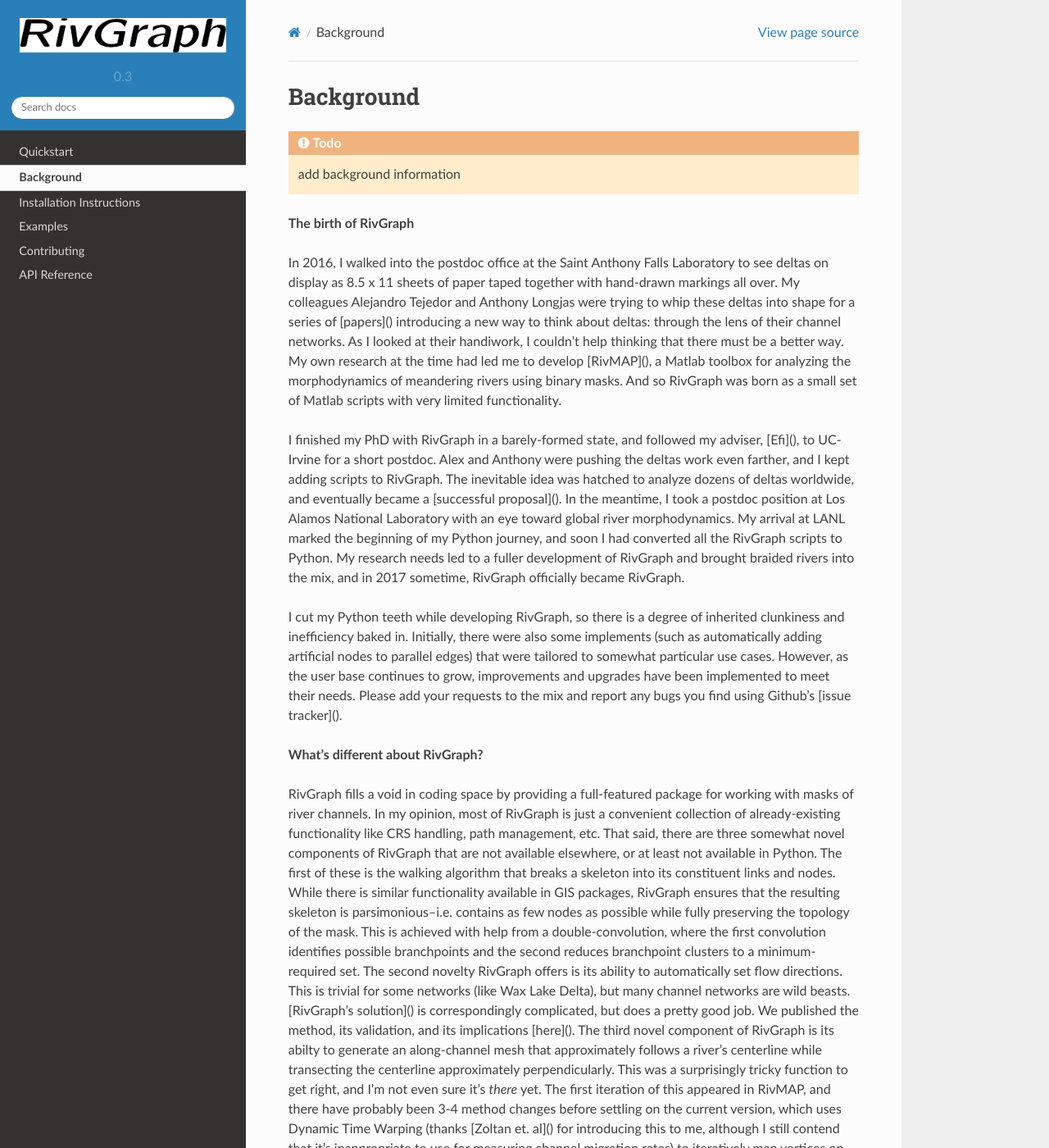
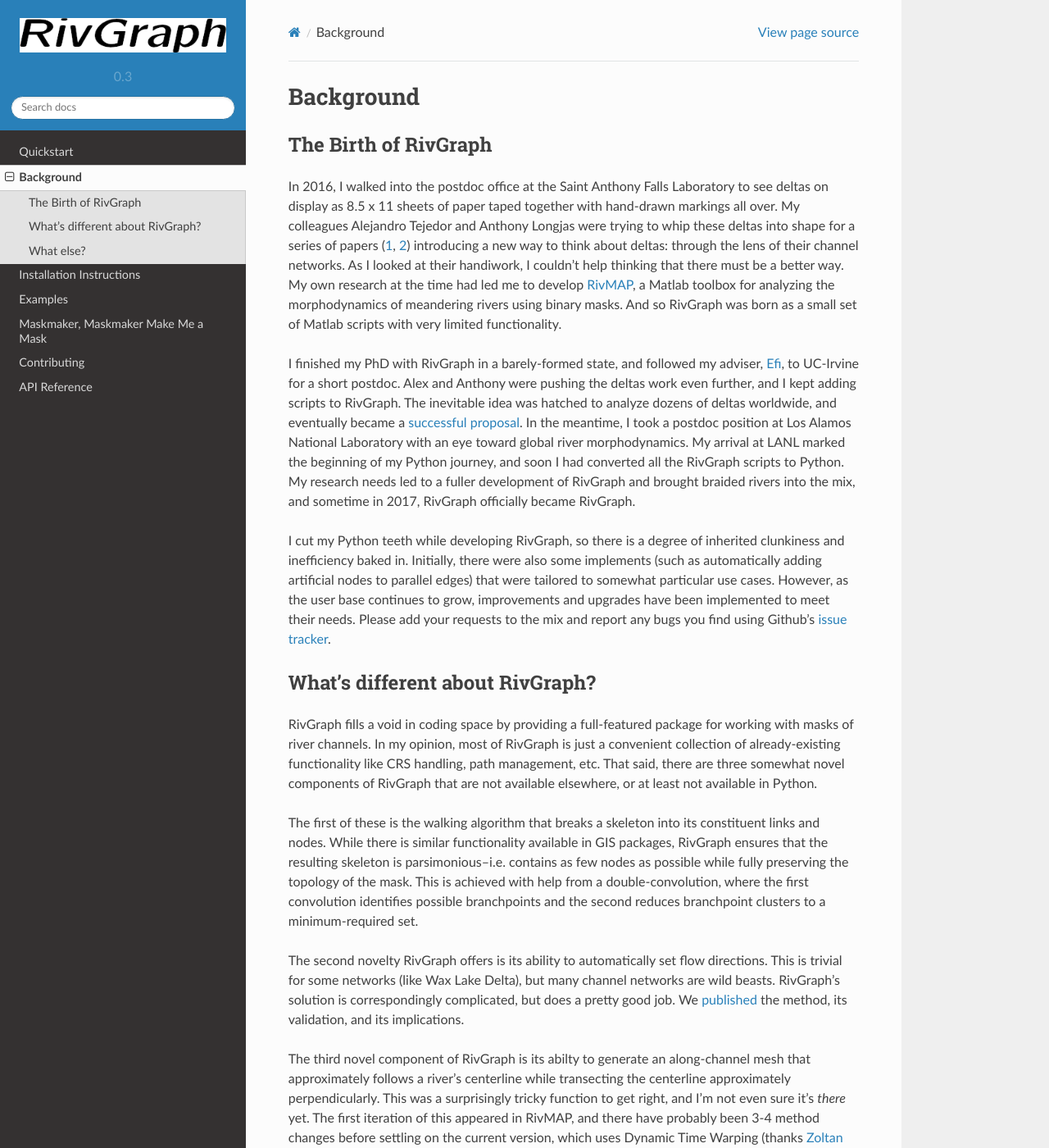
Before and after one commit to VeinsOfTheEarth/RivGraph, a Sphinx documentation site: the page built from docs/source/background/index.rst, in a window 1280 px wide and 1400 px high. Shown: the whole window at 82% size. Built offline with Sphinx 7.4.7 and the Read the Docs theme 2.0.0, drawn with Linux system fonts in a browser that asks for light colours; some of the changed text lies outside the part shown.

Commit message:
updating docs

```diff
--- a/docs/source/background/index.rst
+++ b/docs/source/background/index.rst
@@ -4,49 +4,53 @@
 Background
 ==========
 
-.. todo:: add background information
-
-**The birth of RivGraph**
+***********************
+The Birth of RivGraph
+***********************
 
 In 2016, I walked into the postdoc office at the Saint Anthony Falls Laboratory to see deltas on display as 8.5 x 11 sheets of paper
 taped together with hand-drawn markings all over. My colleagues Alejandro Tejedor and Anthony Longjas were trying to whip these deltas
-into shape for a series of [papers]() introducing a new way to think about deltas: through the lens of their channel networks. As I
+into shape for a series of papers (`1 <https://doi.org/10.1002/2014WR016604>`_, `2 <https://doi.org/10.1002/2014WR016604>`_) introducing a new way to think about deltas: through the lens of their channel networks. As I
 looked at their handiwork, I couldn't help thinking that there must be a better way. My own research at the time had led me to develop
-[RivMAP](), a Matlab toolbox for analyzing the morphodynamics of meandering rivers using binary masks. And so RivGraph was born as a small
-set of Matlab scripts with very limited functionality.
+`RivMAP <https://doi.org/10.1002/2016EA000196>`_, a Matlab toolbox for analyzing the morphodynamics of meandering rivers using binary masks. And so RivGraph was born as a small set of Matlab scripts with very limited functionality.
 
-I finished my PhD with RivGraph in a barely-formed state, and followed my adviser, [Efi](), to UC-Irvine for a short postdoc. Alex and
-Anthony were pushing the deltas work even farther, and I kept adding scripts to RivGraph. The inevitable idea was hatched to analyze
-dozens of deltas worldwide, and eventually became a [successful proposal](). In the meantime, I took a postdoc position at Los Alamos
+I finished my PhD with RivGraph in a barely-formed state, and followed my adviser, `Efi <http://efi.eng.uci.edu/>`_, to UC-Irvine for a short postdoc. Alex and Anthony were pushing the deltas work even further, and I kept adding scripts to RivGraph. The inevitable idea was hatched to analyze dozens of deltas worldwide, and eventually became a `successful proposal <https://www.nsf.gov/awardsearch/showAward?AWD_ID=1812019>`_. In the meantime, I took a postdoc position at Los Alamos
 National Laboratory with an eye toward global river morphodynamics. My arrival at LANL marked the beginning of my Python journey, and
 soon I had converted all the RivGraph scripts to Python. My research needs led to a fuller development of RivGraph and brought braided
-rivers into the mix, and in 2017 sometime, RivGraph officially became RivGraph.
+rivers into the mix, and sometime in 2017, RivGraph officially became RivGraph.
 
 I cut my Python teeth while developing RivGraph, so there is a degree of inherited clunkiness and inefficiency baked in. Initially, there
 were also some implements (such as automatically adding artificial nodes to parallel edges) that were tailored to somewhat particular use
 cases. However, as the user base continues to grow, improvements and upgrades have been implemented to meet their needs. Please add your requests
-to the mix and report any bugs you find using Github's [issue tracker]().
+to the mix and report any bugs you find using Github's `issue tracker <https://github.com/jonschwenk/RivGraph/issues>`_.
 
-**What's different about RivGraph?**
+********************************
+What's different about RivGraph?
+********************************
 
 RivGraph fills a void in coding space by providing a full-featured package for working with masks of river channels.
 In my opinion, most of RivGraph is just a convenient collection of already-existing functionality like CRS handling, path management,
 etc. That said, there are three somewhat novel components of RivGraph that are not available elsewhere, or at least not available in
-Python. The first of these is the walking algorithm that breaks a skeleton into its constituent links and nodes. While there is similar
+Python.
+
+The first of these is the walking algorithm that breaks a skeleton into its constituent links and nodes. While there is similar
 functionality available in GIS packages, RivGraph ensures that the resulting skeleton is parsimonious--i.e. contains as few nodes as possible
 while fully preserving the topology of the mask. This is achieved with help from a double-convolution, where the first convolution identifies possible
-branchpoints and the second reduces branchpoint clusters to a minimum-required set. The second novelty RivGraph offers is its ability
-to automatically set flow directions. This is trivial for some networks (like Wax Lake Delta), but many channel networks are wild beasts. [RivGraph's
-solution]() is correspondingly complicated, but does a pretty good job. We published the method, its validation, and its implications
-[here](). The third novel component of RivGraph is its abilty to generate an along-channel mesh that approximately follows a river's centerline
+branchpoints and the second reduces branchpoint clusters to a minimum-required set.
+
+The second novelty RivGraph offers is its ability
+to automatically set flow directions. This is trivial for some networks (like Wax Lake Delta), but many channel networks are wild beasts. RivGraph's
+solution is correspondingly complicated, but does a pretty good job. We `published  <https://esurf.copernicus.org/articles/8/87/2020/esurf-8-87-2020.html>`_ the method, its validation, and its implications.
+
+The third novel component of RivGraph is its abilty to generate an along-channel mesh that approximately follows a river's centerline
 while transecting the centerline approximately perpendicularly. This was a surprisingly tricky function to get right, and I'm not even
-sure it's *there* yet. The first iteration of this appeared in RivMAP, and there have probably been 3-4 method changes before settling on
-the current version, which uses Dynamic Time Warping (thanks [Zoltan et. al]() for introducing this to me, although I still contend that
-it's inappropriate to use for measuring channel migration rates) to iteratively map vertices on buffered centerlines away from the original.
+sure it's *there* yet. The first iteration of this appeared in RivMAP, and there have probably been 3-4 method changes before settling on the current version, which uses Dynamic Time Warping (thanks `Zoltan et. al <https://doi.org/10.1130/G45608.1>`_ for introducing this to me, although I still contend that it's inappropriate to use for measuring channel migration rates) to iteratively map vertices on buffered centerlines away from the original.
 
-**What else?**
+**********
+What else?
+**********
 
 While RivGraph is designed around channel networks, it contains a smattering of tools that can be useful across a broad range of analyses.
-For instance, the [mask_to_graph.py]() script contains tools that will convert *any* binary mask to a vectorized skeleton, not just river
-channel networks. There are a number of image processing tools in [im_utils.py]() that I use frequently in other projects, like a Matlab-like
-implementation of regionprops(). I have found one of the most broadly useful tools in RivGraph is [write_geotiff](), which does what it says.
+For instance, the `mask_to_graph.py <https://github.com/jonschwenk/RivGraph/blob/master/rivgraph/mask_to_graph.py>`_ script contains tools that will convert *any* binary mask to a vectorized skeleton, not just river
+channel networks. There are a number of image processing tools in `im_utils.py <https://github.com/jonschwenk/RivGraph/blob/master/rivgraph/im_utils.py>`_ that I use frequently in other projects, like a Matlab-like
+implementation of *regionprops()*. I have personally found one of the most broadly useful tools in RivGraph is `write_geotiff <https://github.com/jonschwenk/RivGraph/blob/f2284de77a79b8f8812d04c579d52852f584de1d/rivgraph/io_utils.py#L281>`_, which does what it says.
--- a/docs/source/conf.py
+++ b/docs/source/conf.py
@@ -62,7 +62,7 @@
 templates_path = ['_templates']
 
 # The suffix(es) of source filenames.
-source_suffix = '.rst'
+source_suffix = ['.rst', '.md']
 
 # The master toctree document.
 master_doc = 'index'
--- a/docs/source/index.rst
+++ b/docs/source/index.rst
@@ -1,7 +1,9 @@
 Welcome to RivGraph's documentation!
 ====================================
 
-.. todo:: some intro about RivGraph
+RivGraph provides two classes that you can instantiate with your binary channel mask: *delta* and (braided) *river*. These classes contain methods that may be applied to execute network extractions, perform analyses, and write (georeferenced) results. While most of RivGraph's processing is automated, deltaic channel networks require the user to also create and provide a shoreline and inlet nodes shapefiles. Guidance for how to create these can be found `here <todo>`_. Take a look at the `FAQ  <todo>`_for quick answers.
+
+If the documentation you seek is not herein, please open a request via the `Issue Tracker <https://github.com/jonschwenk/RivGraph/issues>`_. `Detailed examples <https://github.com/jonschwenk/RivGraph/tree/master/examples>`_ for use are available, and most functions have been documented following a modified `numpy docstring format <https://numpydoc.readthedocs.io/en/latest/format.html>`_.
 
 Documentation
 -------------
--- /dev/null
+++ b/docs/source/maskmaking/index.md
@@ -0,0 +1,62 @@
+# Maskmaker, Maskmaker Make Me a Mask
+
+![](C:\Users\Jon\Documents\GitHub\RivGraph\examples\images\lena_mask.PNG)
+
+*RivGraph* requires that you provide a mask of your channel network. A mask is simply a binary image (only ones and zeros) where pixels belonging to the channel network are "on", like the right panel of the Lena Delta above. In this document, we'll cover the following:
+
+- What should a mask capture?
+- Where do I get a mask?
+- How can I prepare my mask?
+- Does my mask need to be georeferenced?
+- Can my mask represent something that isn't a river?
+- What filetypes are supported for my mask?
+
+One thing to keep in mind: although *RivGraph* contains functions for pruning and otherwise modifying your channel network, it will always honor the mask you provide. You may need to iterate between altering your mask and *RivGraph*ing it to achieve your desired results.
+
+## What should a mask capture?
+
+Above, we defined a mask as all the pixels "belonging to the channel network." But which pixels are part of the channel network? The obvious starting point is to consider all *surface water* pixels as defining the channel network. Is it important that your mask shows bankfull channels or includes small streams that may only be active during flood conditions?
+
+The bottom line here is that your mask should reflect your analysis goals. For example, if you're only interested in counting the number of loops in a delta channel network, then you might only care about ensuring all the channels are represented. If you want to route fluxes through your extracted network, then you probably should try to obtain a mask that captures the full width of the channels during a representative stage.
+
+## Where do I get a mask?
+
+Masks
+
+Masks from satellite imagery, also from modeling outputs.
+
+In order of complexity:
+
+Published masks. If you know of more, please mention them in the Issue Tracker!
+
+Global Extent of Rivers and Streams mask at mean annual discharge. Tile boundary problems, feathery along braided rivers.
+
+Using Google Earth Engine to export Global Surface Water masks.
+
+Using Google Earth Engine to train your own classifier.
+
+DeepWaterMap
+
+
+
+## How should I prepare my mask?
+
+The quality of your mask directly translates to the quality of your channel network.
+
+## Does my mask need to be georeferenced?
+
+Most masks are already produced in a GIS context and are already geographically referenced. However,*RivGraph* does not require that your mask image be georeferenced (e.g. a GeoTIFF). If you provide a mask without any georeference information, *RivGraph* will assign it a "dummy" projection in order to proceed. This has no effect on the network extraction. However, it is strongly advised that you provide a georeferenced mask. There are three primary reasons for this:
+
+1) The coordinate reference system (CRS) of your mask will be carried through all your analysis, meaning that shapefiles and GeoTIFFs you export using *RivGraph* will align perfectly with your mask. Additionally, your results will be easily importable into a GIS for further analysis or fusion with other geospatial data.
+
+2) *RivGraph* computes morphologic metrics (length and width) using pixel coordinates. A georeferenced mask contains information about the units of the mask, and thus any metrics of physical distance will inherit these units. If your CRS is meters-based, your results will be in meters.
+
+3) Some of *RivGraph*'s functionality under the hood requires some heuristic thresholds or parameters. While these were designed to be as CRS-agnostic as possible, these functions will undoubtedly perform better when pixels have known units. As an example, generating a mesh along a braided river corridor requires some parameters defining the size and smoothness of the mesh. Having a mask with physically-meaningful units makes this parameterization much simpler and more intuitive.
+
+It is also highly advisable that you **avoid** degree-based CRSs (like EPSG:4326). This is because the length of a degree is not uniform, but varies with latitude. For example, at the equator, a degree of longitude is roughly 111 km. In Anchorage, Alaska, a degree of longitude is approximately 55 km. Effectively, degrees are meaningless units of physical measurements. A more prudent approach would be to first project your mask into a meters-based CRS (e.g. the appropriate [UTM zone](https://en.wikipedia.org/wiki/Universal_Transverse_Mercator_coordinate_system)) before analysis with *RivGraph*.
+
+## Can my mask represent something that isn't a river?
+
+
+
+## What filetypes are supported for my mask?
```
Also changed, not shown: other parts of docs/source/index.rst (+1 -0 lines), docs/masks.md (deleted, +0 -38 lines), docs/source/install/index.rst (+7 -3 lines), paper.md (deleted, +0 -108 lines).
